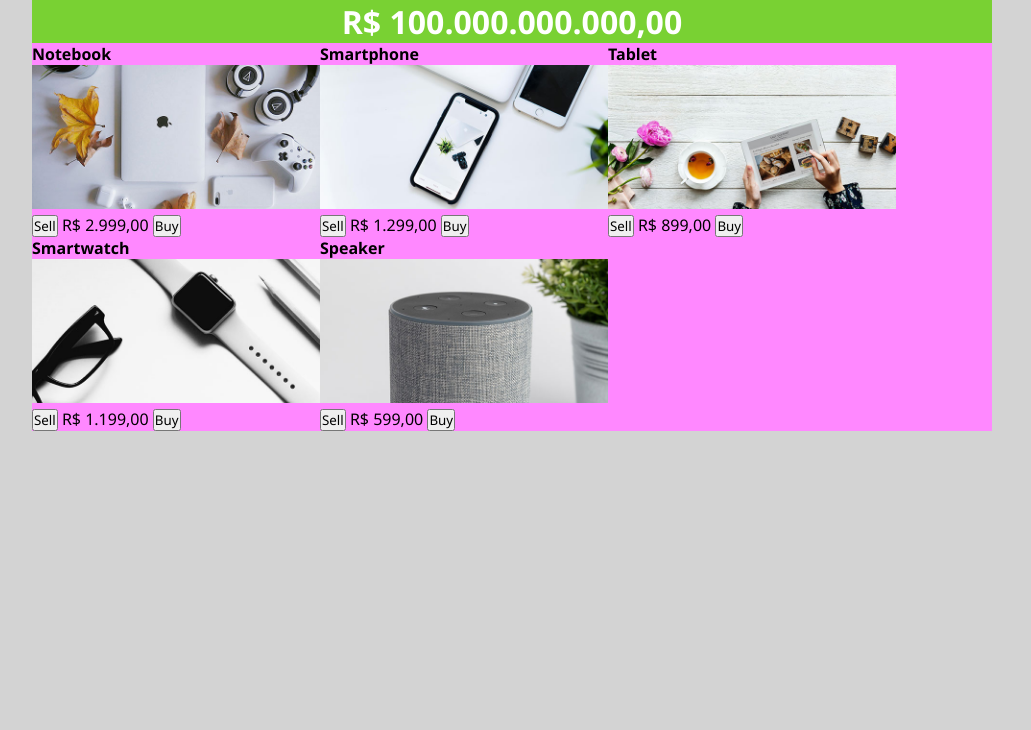
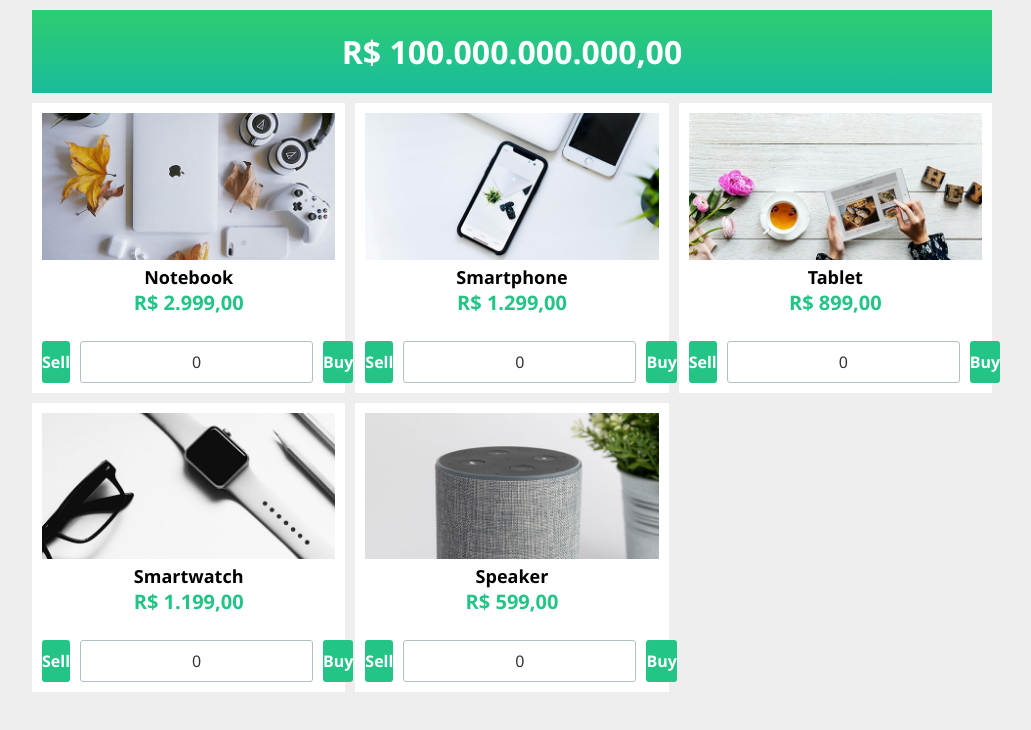
Before and after one commit to GiovaneVerbinnen/Bill, a website: page index.html in a window 1280 px wide. Shown: the whole page, without its empty margins (128-1159 px from the left). Drawn offline with Linux system fonts and the light colour scheme.

Commit message:
CSS PRONTO

```diff
--- a/app.js
+++ b/app.js
@@ -4,6 +4,8 @@ const vm = new Vue({
     produtos: [],
     money: 100000000000,
     carrinho: [],
+    qtdProduto: 0,
+    carrinhoTotal: 0,
   },
   filters: {
     numeroPreco(valor) {
@@ -29,8 +31,8 @@ const vm = new Vue({
         this.produtos = r;
       })
     },
-    Buy() {
-      console.log(produto.preco);
+    Buy(event) {
+      console.log(event)
     }
   },
   created(){
--- a/index.html
+++ b/index.html
@@ -18,11 +18,14 @@
 
     <section class="produtos">
       <div v-for="produto in produtos" :key="produto.id" class="produto">
+        <img :src="produto.img" alt="" class="" />
         <h4>{{ produto.nome }}</h4>
-        <img :src="produto.img" alt="" class="" />
-        <button>Sell</button>
-        <span class="preco_produto">{{ produto.preco | numeroPreco }}</span>
-        <button @click="Buy()">Buy</button>
+        <span class="preco">{{ produto.preco | numeroPreco }}</span>
+        <div class="controles">
+          <button>Sell</button>
+          <input v-model="qtdProduto" class="qtd-produto" />
+          <button @click="Buy">Buy</button>
+        </div>
       </div>
     </section>
 
--- a/scss/style.scss
+++ b/scss/style.scss
@@ -2,15 +2,22 @@
   margin: 0;
   padding: 0;
   font-family: 'Segoe UI', Tahoma, Geneva, Verdana, sans-serif;
+  border: none;
+  }
+button, input{
+  outline: none;
 }
-
-$cor-principal: #79D133;
-$cor-secundaria:  #f8f;
+/*  ### CORES ### */
+$cor-base: #eee;
+$cor-principal: rgb(36, 196, 134);
+$cor-secundaria:  #D8FFDD;
+$cor-bg-produto: #fff;
 
 body{
-  background-color: lightgray;
+  background-color: $cor-base;
   display: flex;
   justify-content: center;
+  text-align: center;
 }
 
 .container{
@@ -19,18 +26,60 @@ body{
 
 }
 #painel{
-  background-color: $cor-principal;
   color: white;
+  background: linear-gradient(rgb(46, 204, 113), rgb(26, 188, 156));
+  padding: 20px;
+  margin: 10px 0px;
+  font-weight: bold;
   text-align: center;
+  top: 0px;
+  position: sticky;
+  z-index: 9999;
 }
 .produtos{
-  background-color: $cor-secundaria;
-  display: flex;
-  flex-wrap: wrap;
+  display: grid;
+  grid-template-columns: repeat(3, minmax(0px, 1fr));
+  gap: 10px;
 }
 .produto{
-  width: 30%;
+  padding: 10px;
+  min-width: 30%;
+  background-color: $cor-bg-produto;
 }
 .produto img{
   width: 100%;
 }
+.produto h4{
+  font-size: 18px;
+  text-align: center;
+}
+
+.produto button{
+  font-size: 16px;
+  font-weight: bold;
+  background-color: $cor-principal;
+  cursor: pointer;
+  border-radius: 3px;
+  text-align: center;
+  color: white;
+}
+.qtd-produto{
+  text-align: center;
+  height: 40px;
+  font-size: 16px;
+  border-radius: 3px;
+  border: 1px solid rgb(178, 190, 195);
+  color: rgb(51, 51, 51);
+}
+.controles{
+  display: grid;
+  grid-template-columns: repeat(3, 1fr);
+  gap: 10px;
+  margin-top: 25px;
+}
+.preco{
+
+  color: $cor-principal;
+  font-weight: bold;
+  font-size: 20px;
+ }
```
Also changed, not shown: style.css, 1 other file.
